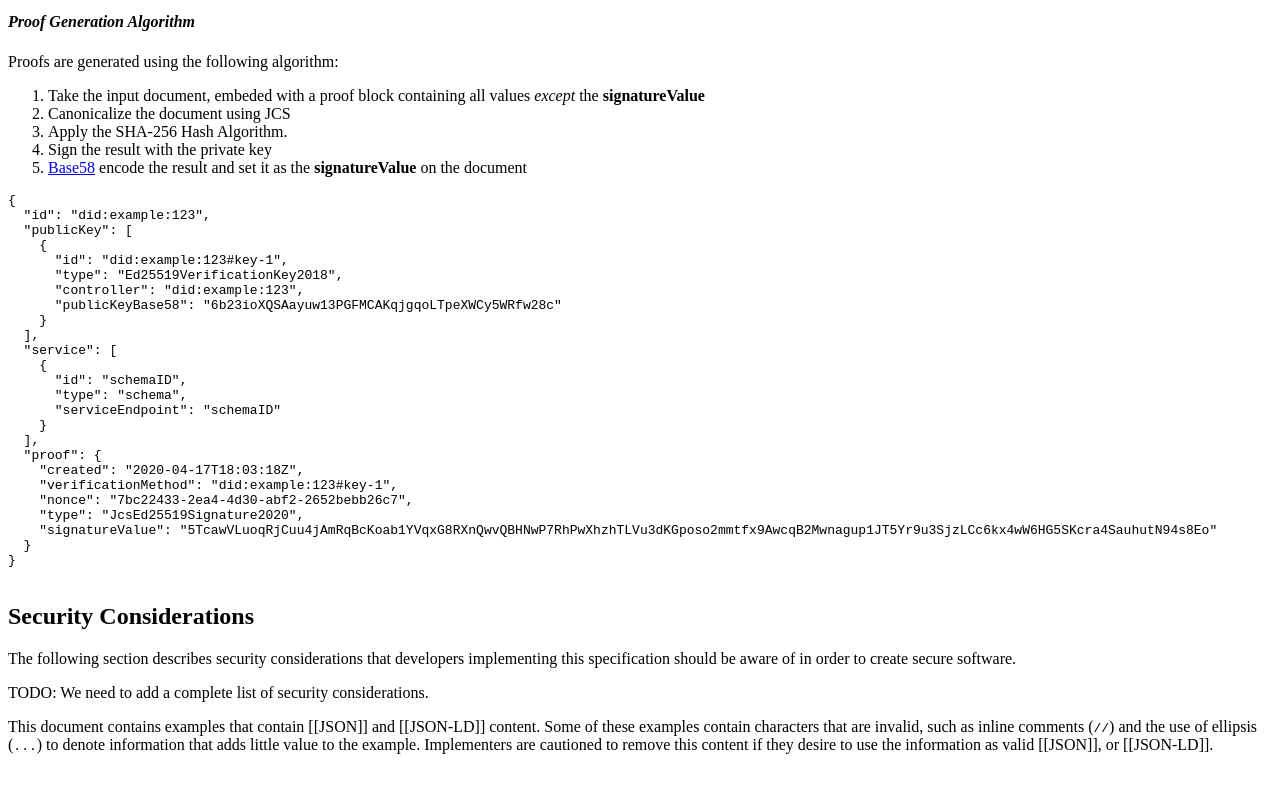
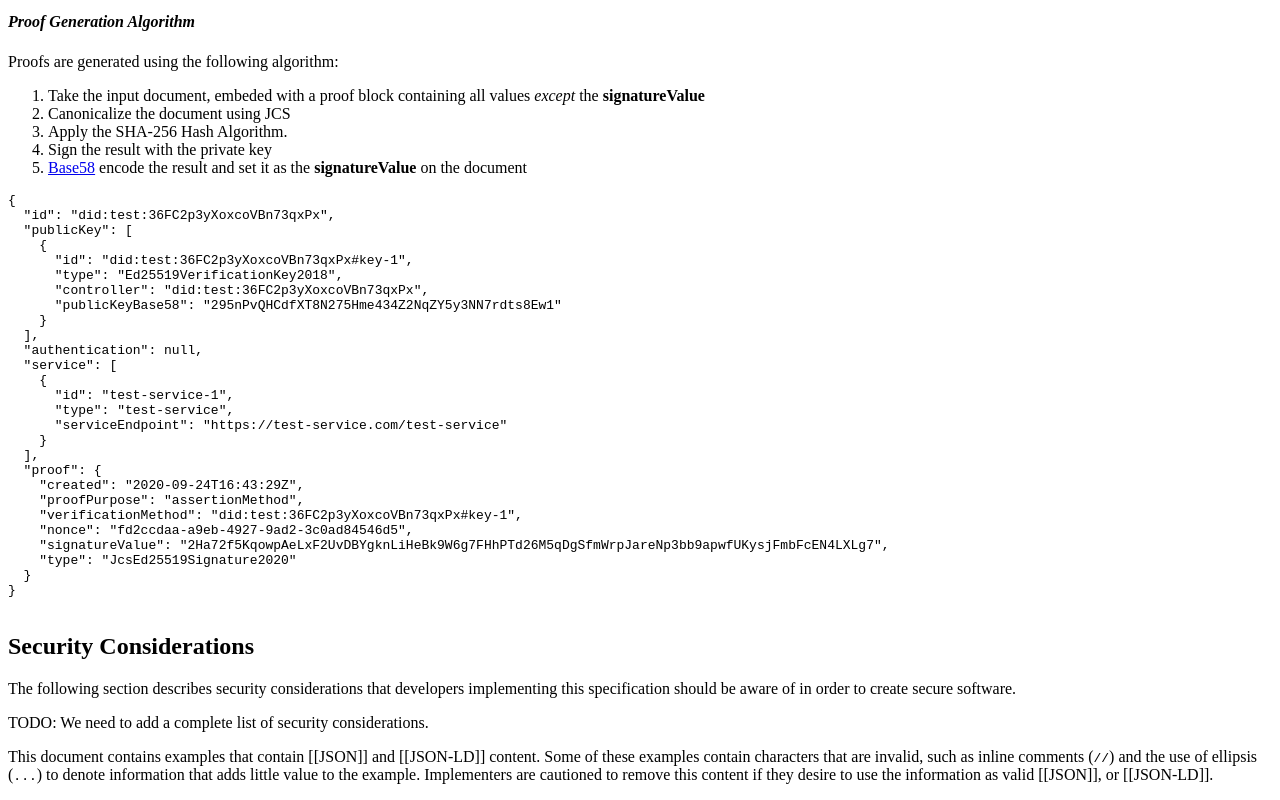
Before and after one commit to decentralized-identity/JcsEd25519Signature2020, a plain HTML site: page index.html in a window 1280 px wide. Shown: the part 1532-2332 px from the top of the page. Before the commit the page ends 2302 px from the top, so only its background shows below. Drawn offline with Linux system fonts and the light colour scheme.

Commit message:
update example (#16)
Co-authored-by: gabe.cohen <gabe.cohen@workday.com>

```diff
--- a/index.html
+++ b/index.html
@@ -340,28 +340,30 @@
 
                   <pre class="example" title="Example with DID Document with JcsEd25519Signature2020 proof">
 {
-  "id": "did:example:123",
+  "id": "did:test:36FC2p3yXoxcoVBn73qxPx",
   "publicKey": [
     {
-      "id": "did:example:123#key-1",
+      "id": "did:test:36FC2p3yXoxcoVBn73qxPx#key-1",
       "type": "Ed25519VerificationKey2018",
-      "controller": "did:example:123",
-      "publicKeyBase58": "6b23ioXQSAayuw13PGFMCAKqjgqoLTpeXWCy5WRfw28c"
+      "controller": "did:test:36FC2p3yXoxcoVBn73qxPx",
+      "publicKeyBase58": "295nPvQHCdfXT8N275Hme434Z2NqZY5y3NN7rdts8Ew1"
     }
   ],
+  "authentication": null,
   "service": [
     {
-      "id": "schemaID",
-      "type": "schema",
-      "serviceEndpoint": "schemaID"
+      "id": "test-service-1",
+      "type": "test-service",
+      "serviceEndpoint": "https://test-service.com/test-service"
     }
   ],
   "proof": {
-    "created": "2020-04-17T18:03:18Z",
-    "verificationMethod": "did:example:123#key-1",
-    "nonce": "7bc22433-2ea4-4d30-abf2-2652bebb26c7",
-    "type": "JcsEd25519Signature2020",
-    "signatureValue": "5TcawVLuoqRjCuu4jAmRqBcKoab1YVqxG8RXnQwvQBHNwP7RhPwXhzhTLVu3dKGposo2mmtfx9AwcqB2Mwnagup1JT5Yr9u3SjzLCc6kx4wW6HG5SKcra4SauhutN94s8Eo"
+    "created": "2020-09-24T16:43:29Z",
+    "proofPurpose": "assertionMethod",
+    "verificationMethod": "did:test:36FC2p3yXoxcoVBn73qxPx#key-1",
+    "nonce": "fd2ccdaa-a9eb-4927-9ad2-3c0ad84546d5",
+    "signatureValue": "2Ha72f5KqowpAeLxF2UvDBYgknLiHeBk9W6g7FHhPTd26M5qDgSfmWrpJareNp3bb9apwfUKysjFmbFcEN4LXLg7",
+    "type": "JcsEd25519Signature2020"
   }
 }
                   </pre>
```
